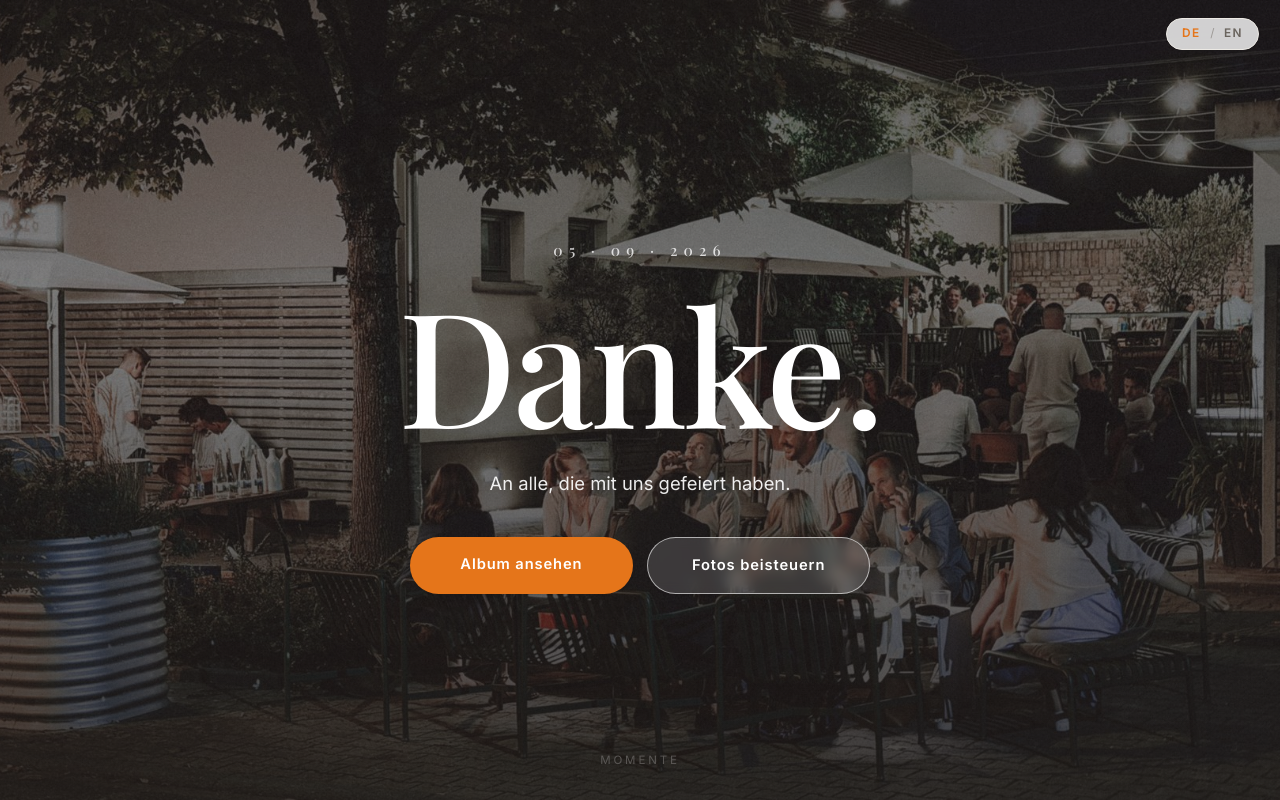
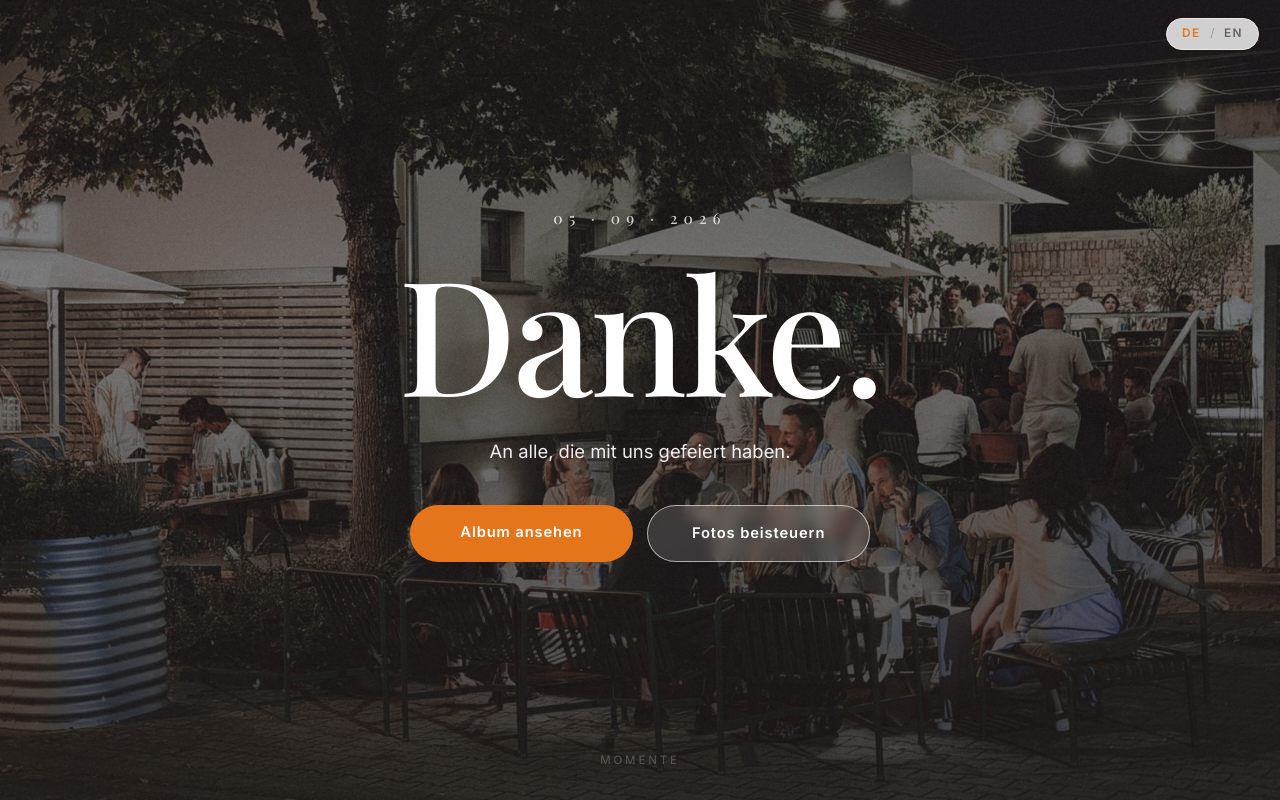
Before and after one commit to andrehellmann/tabundtorte.de, a plain HTML site: page index.html in a window 1280 px wide. Shown: the top 800 px of the page. Drawn offline with nearby package versions, Linux system fonts and the light colour scheme; a web font is replaced by a local one.

Commit message:
Update index.html

```diff
--- a/index.html
+++ b/index.html
@@ -311,7 +311,7 @@ footer .f-date{font-size:.85rem;letter-spacing:.2em;margin-top:.8rem;opacity:.8}
 .hero.post{
   background:#1F1A17;min-height:100vh;position:relative;overflow:hidden;
   display:flex;align-items:flex-start;justify-content:center;text-align:center;
-  padding:16vh 1.5rem 6rem;
+  padding:8vh 1.5rem 6rem;
 }
 .hero.post .hero-bg{
   position:absolute;inset:0;z-index:0;
```
